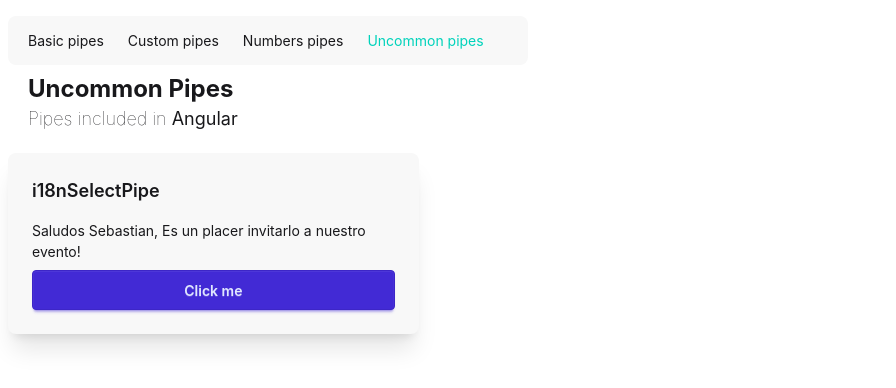
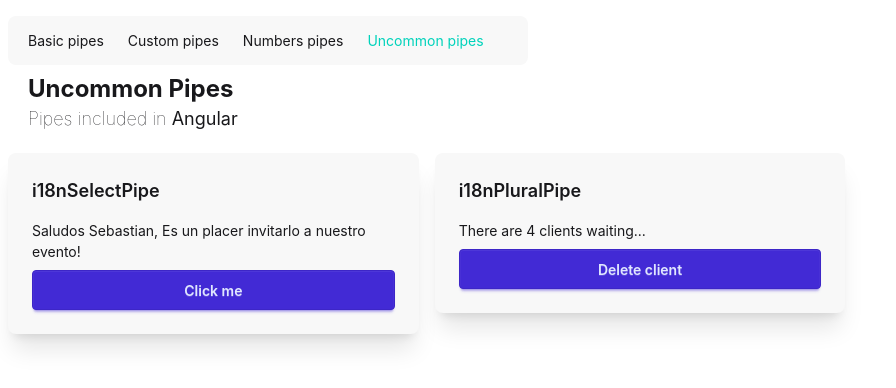
Before and after one commit to sebasGZA/pipes-app-angular, an Angular app: page /uncommon in a window 1280 px wide. Shown: the top 388 px of the page, without its empty margins (0-896 px from the left). Built offline with nearby package versions, Linux system fonts and the light colour scheme.

Commit message:
feat: i18nPlural pipe

```diff
--- a/src/app/pages/uncommon-page/uncommon-page.component.html
+++ b/src/app/pages/uncommon-page/uncommon-page.component.html
@@ -8,4 +8,13 @@
         <p>Saludos {{client().name}}, Es un placer {{client().gender| i18nSelect: invitationMap}} a nuestro evento!</p>
         <button (click)="changeClient()" class="btn btn-primary">Click me</button>
     </app-card>
+
+    <app-card title="i18nPluralPipe">
+        <p>
+            {{clients().length | i18nPlural: clientsMap()}}...
+        </p>
+        <button [disabled]="clients().length === 0" (click)="deleteClient()" class="btn btn-primary">
+            Delete client
+        </button>
+    </app-card>
 </section>
--- a/src/app/pages/uncommon-page/uncommon-page.component.ts
+++ b/src/app/pages/uncommon-page/uncommon-page.component.ts
@@ -1,6 +1,6 @@
 import { Component, signal } from '@angular/core';
 import { CardComponent } from '../../components/card/card.component';
-import { I18nSelectPipe } from '@angular/common';
+import { I18nPluralPipe, I18nSelectPipe } from '@angular/common';
 
 const client1 = {
   name: 'Sebastian',
@@ -18,7 +18,7 @@ const client2 = {
 
 @Component({
   selector: 'app-uncommon-page',
-  imports: [CardComponent, I18nSelectPipe],
+  imports: [CardComponent, I18nSelectPipe, I18nPluralPipe],
   templateUrl: './uncommon-page.component.html',
 })
 export default class UncommonPageComponent {
@@ -36,4 +36,22 @@ export default class UncommonPageComponent {
     }
     this.client.set(client1);
   }
+
+  clientsMap = signal({
+    '=0': 'There are no clients waiting',
+    '=1': 'There is a client waiting',
+    '=2': 'There are 2 clients waiting',
+    'other': 'There are # clients waiting'
+  })
+
+  clients = signal([
+    'Ana',
+    'Maria',
+    'Sebastian',
+    'Juan',
+  ])
+
+  deleteClient(){
+    this.clients().pop()
+  }
 }
```
